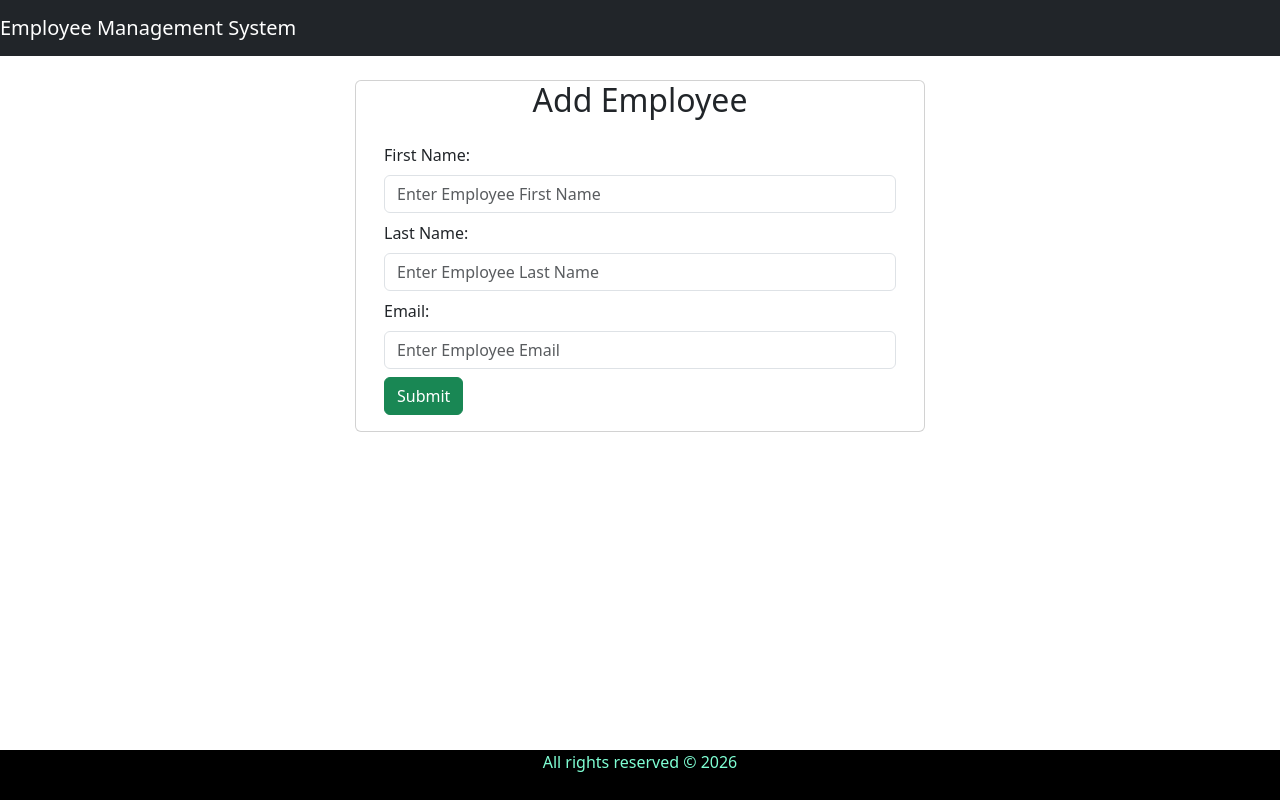
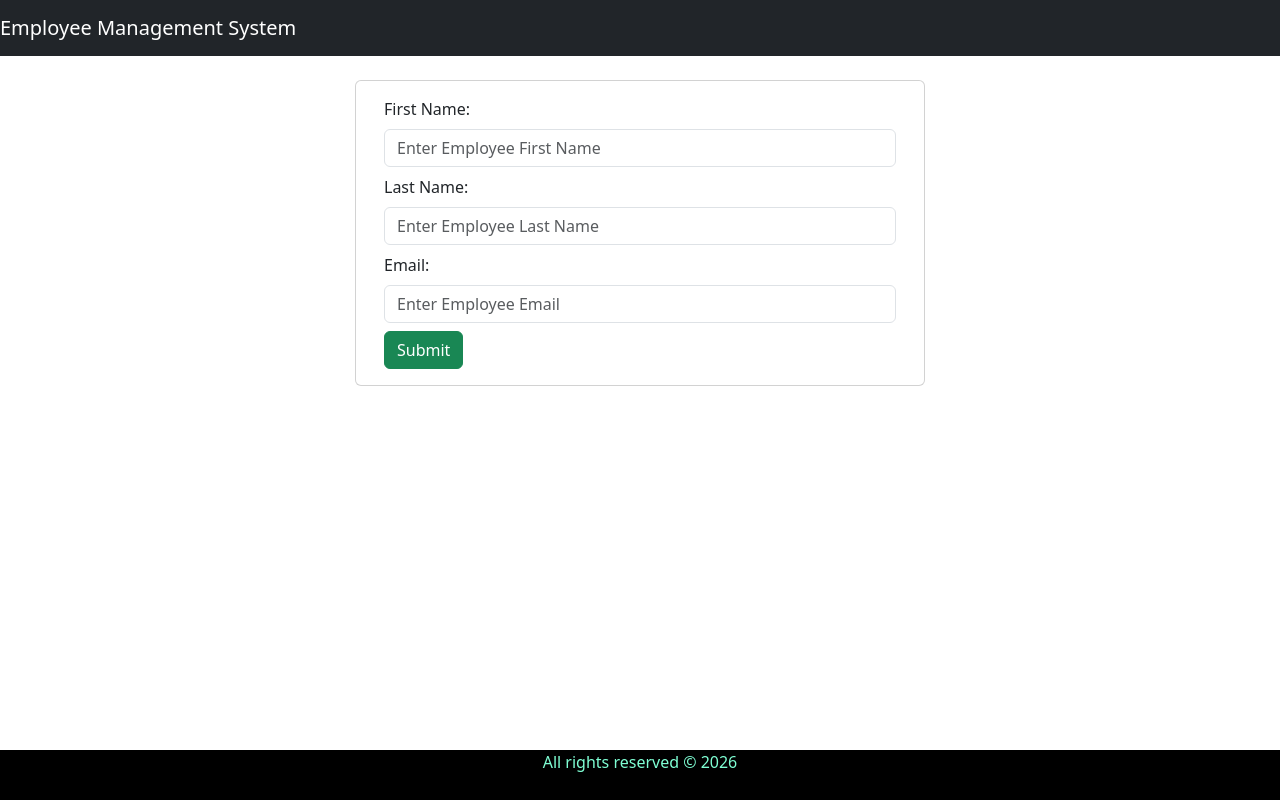
Before and after one commit to Menaka-J/ems-frontend, a React (Vite) app: page / in a window 1280 px wide. Both pictures are taken after a click on the button "Add Employee". Built offline with nearby package versions, Linux system fonts and the light colour scheme; no server answers.

Commit message:
commitnew 11

```diff
--- a/src/Component/EmployeeComponent.jsx
+++ b/src/Component/EmployeeComponent.jsx
@@ -61,7 +61,15 @@ function EmployeeComponent() {
         return valid;
     }
 
-
+    //=====================================================
+    //dynamic page title
+    function pagetitle() {
+        if (id) {
+            return <h2 className='text-center'>Update Employee</h2>
+        } else {
+            <h2 className='text-center'>Add Employee</h2>
+        }
+    }
 
 
     return (
@@ -75,7 +83,7 @@ function EmployeeComponent() {
                     <div className='card col-md-6 offset-md-3 offset-md-3'>
 
                         {/* title  */}
-                        <h2 className='text-center'>Add Employee</h2>
+                        {pagetitle()}
                         <div className='card-body'>
 
                             {/* form  */}
--- a/src/Services/EmployeeService.js
+++ b/src/Services/EmployeeService.js
@@ -6,3 +6,5 @@ const REST_API_BASE_URL = "http://localhost:8080/api/employees";
 export const listEmployees = () => axios.get(REST_API_BASE_URL);
 //creation
 export const createEmployee = (employee) => axios.post(REST_API_BASE_URL, employee);
+//updation
+export const getEmployee = (employeeId) => axios.get(REST_API_BASE_URL + "/" + employeeId);
```
